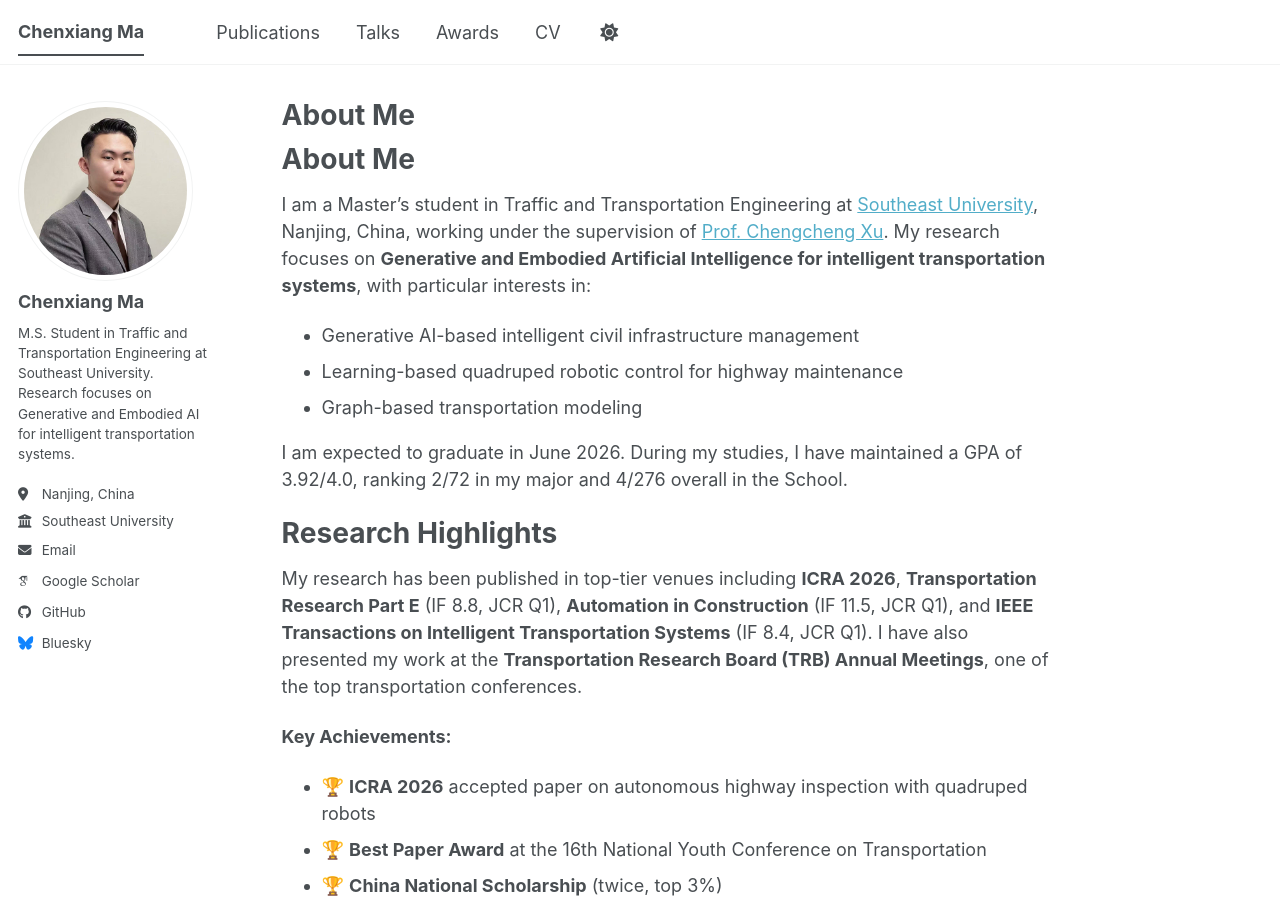
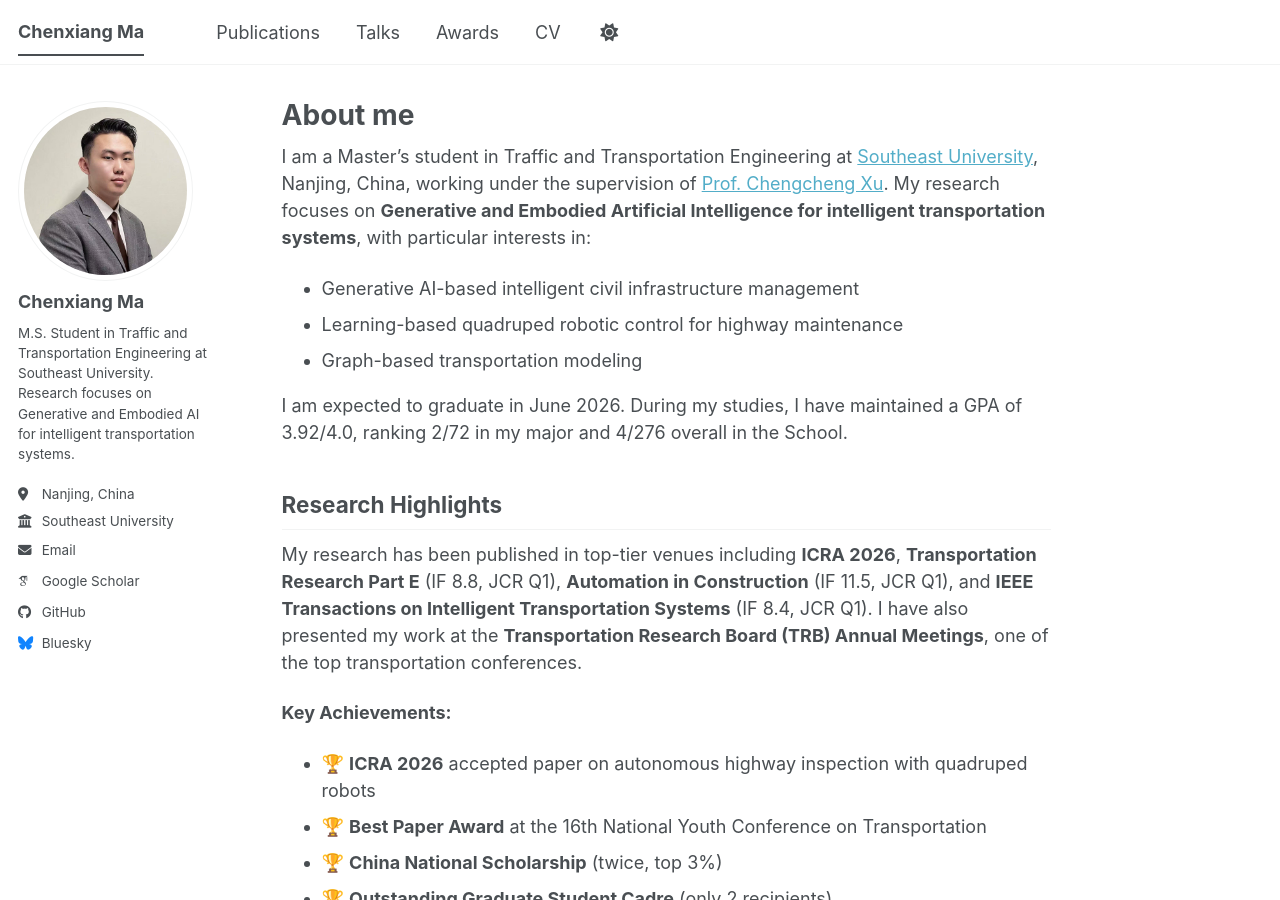
Before and after one commit to macxii23/macxii23.github.io, a Jekyll site: the page built from _pages/about.md, in a window 1280 px wide and 900 px high. Built offline with Jekyll 4.4.1, drawn with Linux system fonts in a browser that asks for light colours; some web fonts are replaced; a script bundle is joined from its source files by our own code; library files that are not in the unit come from our copies; our own code applies the rules of GitHub Pages for plain Markdown files.

Commit message:
Update about.md

```diff
--- a/_pages/about.md
+++ b/_pages/about.md
@@ -1,12 +1,11 @@
 ---
 permalink: /
+title: "About me"
 author_profile: true
 redirect_from:
   - /about/
   - /about.html
 ---
-
-# About Me
 
 I am a Master's student in Traffic and Transportation Engineering at [Southeast University](https://www.seu.edu.cn/), Nanjing, China, working under the supervision of [Prof. Chengcheng Xu](https://scholar.google.com/citations?user=PS_CX0AAAAAJ). My research focuses on **Generative and Embodied Artificial Intelligence for intelligent transportation systems**, with particular interests in:
 
@@ -16,7 +15,7 @@ I am a Master's student in Traffic and Transportation Engineering at [Southeast
 
 I am expected to graduate in June 2026. During my studies, I have maintained a GPA of 3.92/4.0, ranking 2/72 in my major and 4/276 overall in the School.
 
-# Research Highlights
+## Research Highlights
 
 My research has been published in top-tier venues including **ICRA 2026**, **Transportation Research Part E** (IF 8.8, JCR Q1), **Automation in Construction** (IF 11.5, JCR Q1), and **IEEE Transactions on Intelligent Transportation Systems** (IF 8.4, JCR Q1). I have also presented my work at the **Transportation Research Board (TRB) Annual Meetings**, one of the top transportation conferences.
 
```
